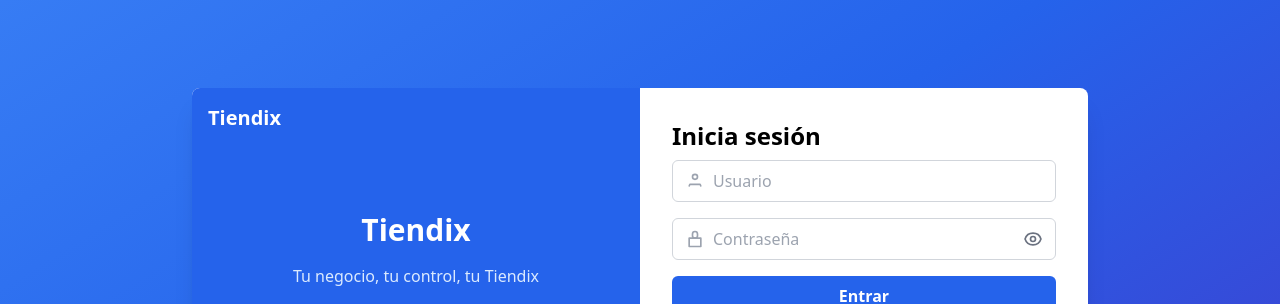
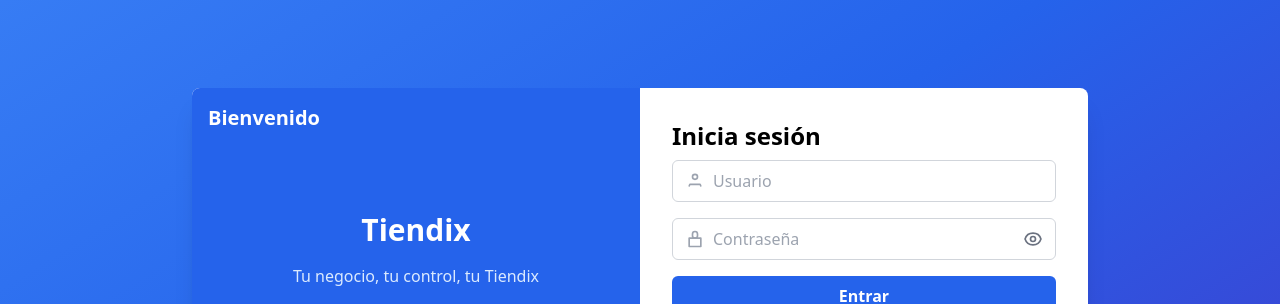
Before and after one commit to Buzzvitalize/Application-Tada, a Flask app: page / in a window 1280 px wide. Shown: the part 150-454 px from the top of the page. Run offline with Flask 3, Linux system fonts and the light colour scheme; some libraries are stand-ins or nearby versions.

Commit message:
Actualizacion de bienvenido

```diff
--- a/templates/login.html
+++ b/templates/login.html
@@ -15,7 +15,7 @@
         {% if company and company.logo %}
           <img src="{{ url_for('static', filename='uploads/' + company.logo) }}" alt="Logo" class="h-8">
         {% else %}
-          <span class="text-xl font-bold">Tiendix</span>
+          <span class="text-xl font-bold">Bienvenido</span>
         {% endif %}
       </div>
       <div class="text-center space-y-4">
```
